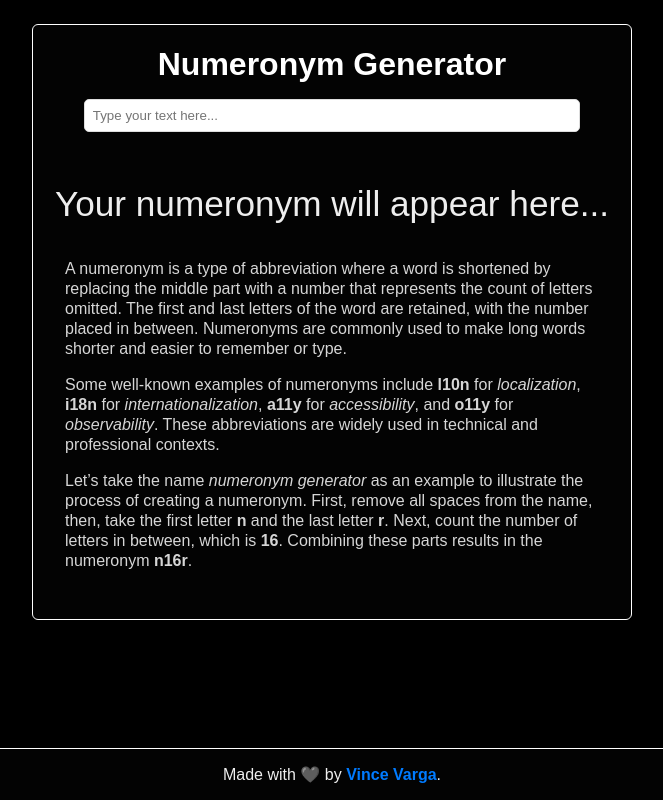
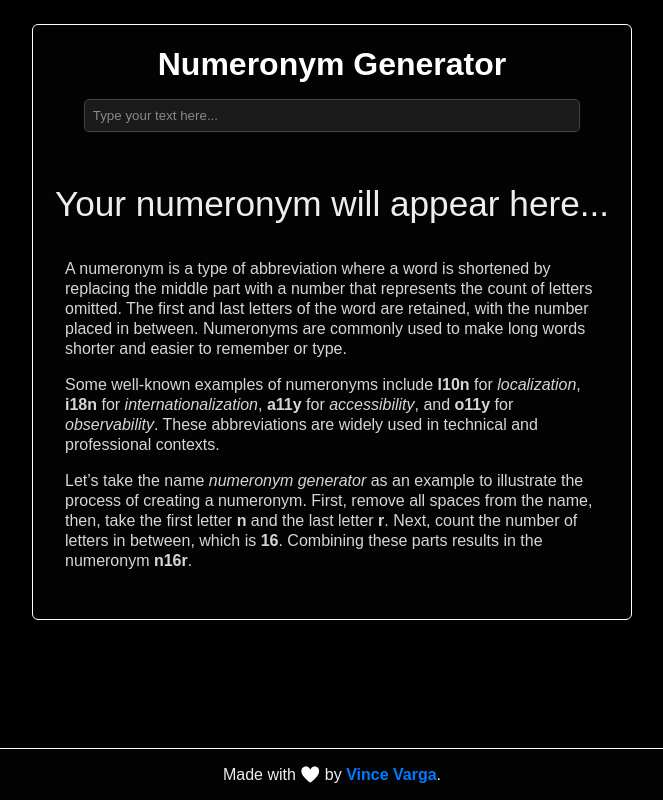
Before and after one commit to vincevargadev/numeronym-generator, a plain HTML site: page index.html in a window 1280 px wide. Shown: the whole page, without its empty margins (308-971 px from the left). Drawn offline with Linux system fonts and the dark colour scheme.

Commit message:
Fix dark mode emoji and input

```diff
--- a/index.html
+++ b/index.html
@@ -91,7 +91,7 @@
       }
 
       footer .emoji {
-        filter: brightness(0.1);
+        filter: grayscale(1) brightness(0);
       }
 
       footer a {
@@ -133,11 +133,21 @@
           }
 
           footer .emoji {
-            filter: grayscale(1) brightness(0.9);
+            filter: grayscale(1) brightness(0) invert(1);
           }
 
           footer a {
             color: #007bff;
+          }
+
+          input {
+            background-color: #1a1a1a;
+            color: white;
+            border-color: #444;
+          }
+
+          input::placeholder {
+            color: #888;
           }
       }
 
```
